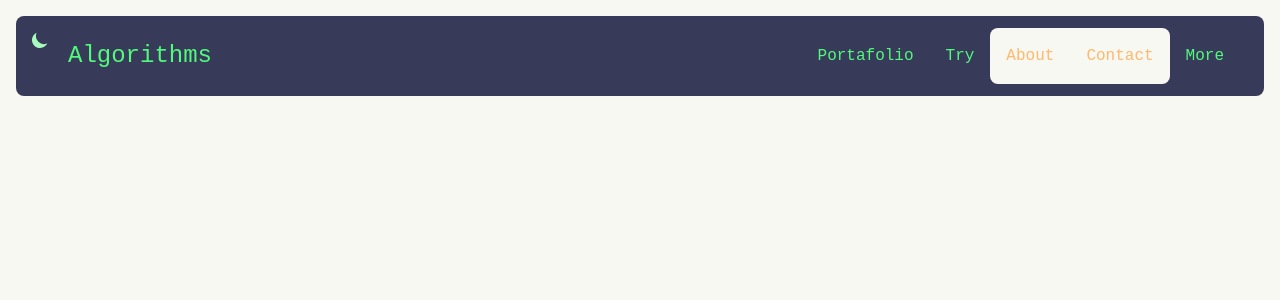
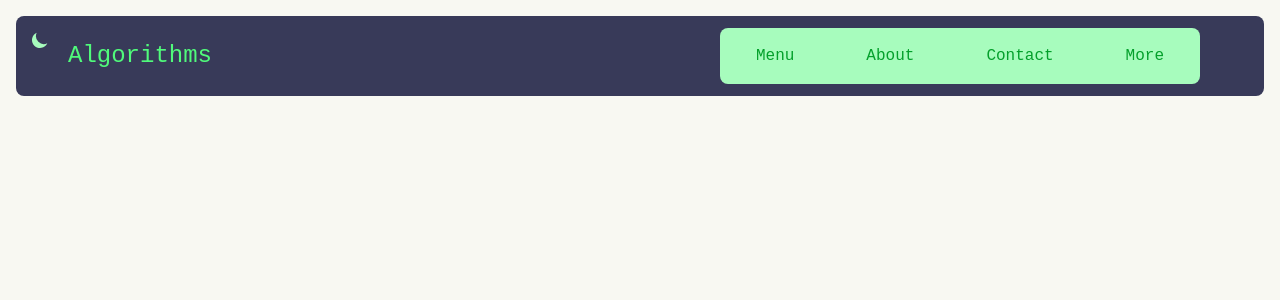
Before and after one commit to bigblackbexr/algorithms, a Vue app: page / in a window 1280 px wide. Shown: the top 300 px of the page. Built offline with nearby package versions, Linux system fonts and the light colour scheme; a web font is replaced by a local one.

Commit message:
Final version of md light and dark

```diff
--- a/src/components/nav.vue
+++ b/src/components/nav.vue
@@ -18,14 +18,43 @@
 
 			<!-- Menu -->
 			<div :class="{'flex': open, 'hidden': !open}"
-			class="flex flex-col grow pb-4 md:flex md:flex-row md:justify-end md:pb-0 text-base max-md:text-sm">
-				<a class="focus:bg-vampire-light focus:rounded-lg hover:underline decoration-2 underline-offset-8 focus:underline md:p-4" href="#">Portafolio</a>
+			class="flex flex-col grow pb-4 md:flex md:flex-row md:justify-end md:pb-0 text-base max-md:text-sm md:pr-16">
 
-				<a class="md:p-4" href="#">Try</a>
+				<!--
+					First row is md light
+					Second row is md dark
+					Third row is sm light
+					Fourth row is sm dark
+				-->
 
-				<a class="rounded-l-lg bg-foreground text-orange focus:underline decoration-2 underline-offset-8 md:p-4" href="#">About</a>
-				<a class="rounded-r-lg bg-foreground text-orange focus:underline decoration-2 underline-offset-8 md:p-4" href="#">Contact</a>
-				<a class="md:p-4 md:pr-10" href="#">More</a>
+				<a class="
+					rounded-l-lg bg-green-light text-green-dark hover:underline focus:underline decoration-2 underline-offset-8 md:py-4 md:px-9
+					dark:bg-purple-light dark:text-purple-dark
+					"
+					href="#">
+						Menu
+				</a>
+				<a class="
+					bg-green-light text-green-dark hover:underline focus:underline decoration-2 underline-offset-8 md:py-4 md:px-9
+					dark:bg-purple-light dark:text-purple-dark
+					"
+					href="#">
+						About
+				</a>
+				<a class="
+					bg-green-light text-green-dark hover:underline focus:underline decoration-2 underline-offset-8 md:py-4 md:px-9
+					dark:bg-purple-light dark:text-purple-dark
+					"
+					href="#">
+						Contact
+				</a>
+				<a class="
+					rounded-r-lg bg-green-light text-green-dark hover:underline focus:underline decoration-2 underline-offset-8 md:py-4 md:px-9
+					dark:bg-purple-light dark:text-purple-dark
+					"
+					href="#">
+						More
+				</a>
 			</div>
 		</div>
 	</div>
```
